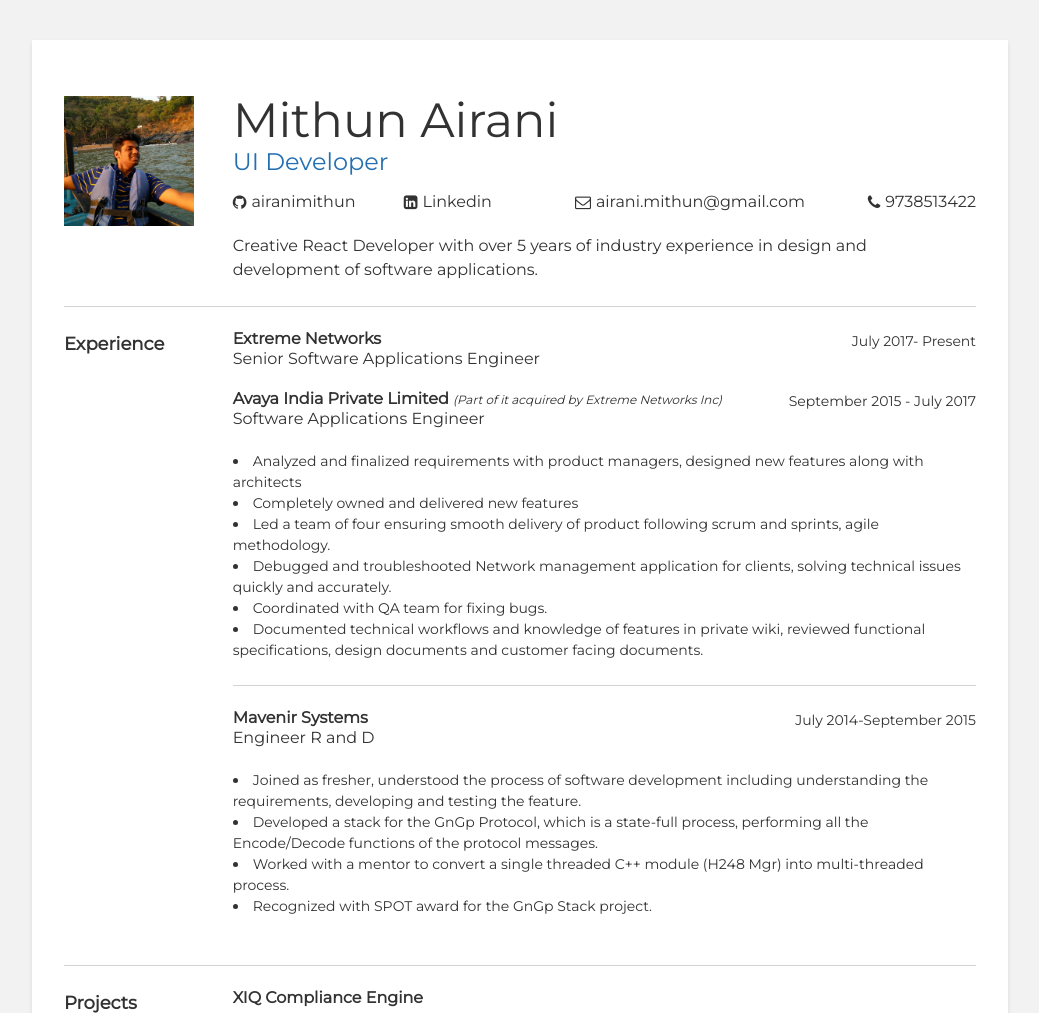
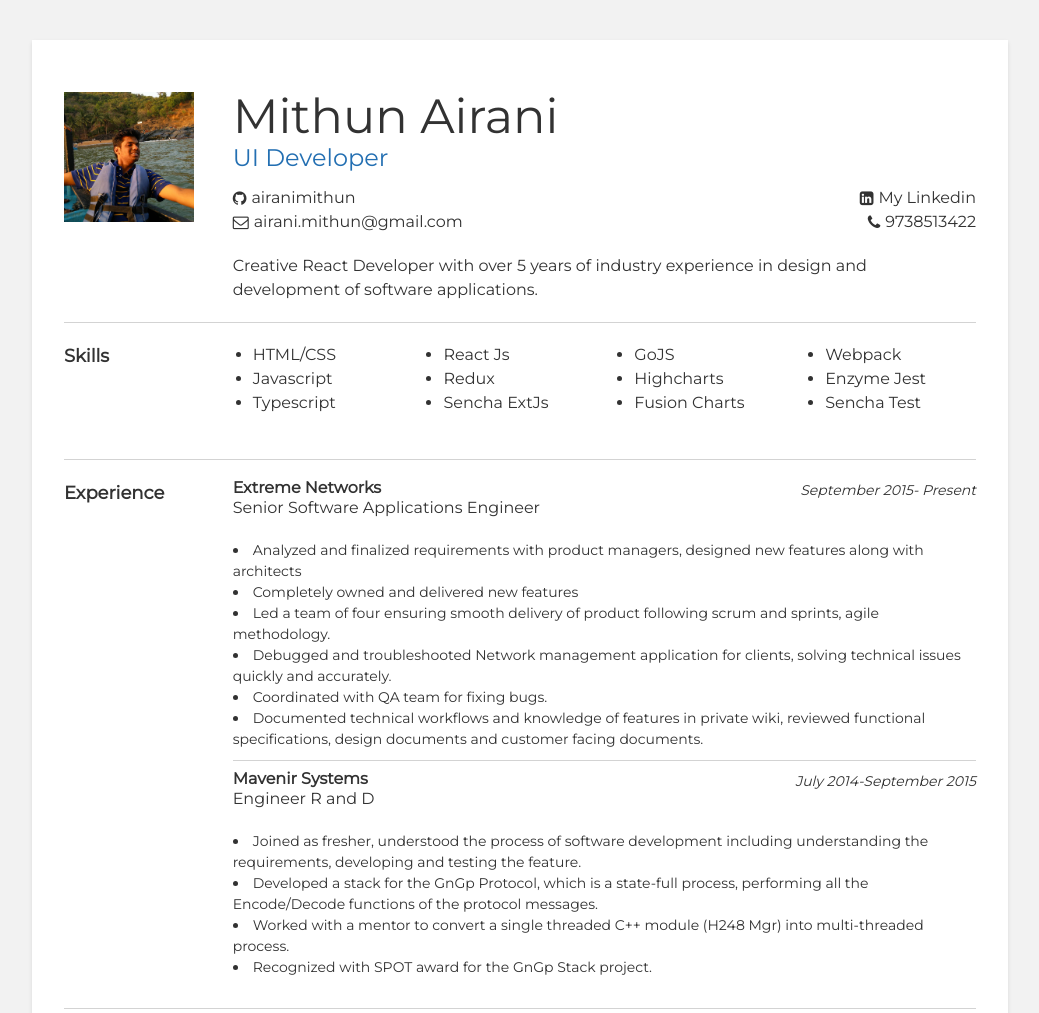
Before and after one commit to airanimithun/resume, a plain HTML site: page index.html in a window 1280 px wide. Shown: the top 1013 px of the page, without its empty margins (120-1159 px from the left). Drawn offline with nearby package versions, Linux system fonts and the light colour scheme.

Commit message:
Resume Changes to layout and print css

```diff
--- a/index.html
+++ b/index.html
@@ -33,6 +33,7 @@
         <div>
           <div class="my-name">Mithun Airani</div>
           <div class="my-title">UI Developer</div>
+          <div class="links-container">
             <div class="links">
               <div class="link-items">
                 <i class="fa fa-github icon" aria-hidden="true"></i>
@@ -43,11 +44,13 @@
               <div class="link-items">
                 <i class="fa fa-linkedin-square icon" aria-hidden="true"></i>
                 <a
-                href="https://www.linkedin.com/in/mithun-airani-33471376/"
+                  href="https://www.linkedin.com/in/mithunairani"
                   target="_blank"
-                >Linkedin</a
+                  >My Linkedin</a
                 >
               </div>
+            </div>
+            <div class="links">
               <div class="link-items">
                 <i class="fa fa-envelope-o icon" aria-hidden="true"></i>
                 <a href="mailto:airani.mithun@gmail.com"
@@ -59,6 +62,7 @@
                 <a href="tel:9738513422">9738513422</a>
               </div>
             </div>
+          </div>
           <p>
             Creative React Developer with over 5 years of industry experience in
             design and development of software applications.
@@ -67,6 +71,34 @@
         <!-- Images end -->
       </section>
       <section>
+        <div class="section-title">Skills</div>
+        <div>
+          <div class="skills-container">
+            <ul>
+              <li>HTML/CSS</li>
+              <li>Javascript</li>
+              <li>Typescript</li>
+            </ul>
+            <ul>
+              <li>React Js</li>
+              <li>Redux</li>
+              <li>Sencha ExtJs</li>
+            </ul>
+            <ul>
+              <li>GoJS</li>
+              <li>Highcharts</li>
+              <li>Fusion Charts</li>
+            </ul>
+            <ul>
+              <li>Webpack</li>
+              <li>Enzyme Jest</li>
+              <li>Sencha Test</li>
+            </ul>
+          </div>
+          <!-- End of SKill set-->
+        </div>
+      </section>
+      <section class="page-break">
         <div class="section-title">Experience</div>
         <div>
           <div class="job">
@@ -78,26 +110,7 @@
                 </div>
               </div>
               <div class="job-time">
-                July 2017- Present
-              </div>
-            </div>
-            <div class="job-title-container">
-              <div>
-                <div class="job-company">
-                  Avaya India Private Limited
-                  <span
-                    style="
-                      font-size: 12px;
-                      font-style: italic;
-                      font-weight: normal;
-                    "
-                    >(Part of it acquired by Extreme Networks Inc)</span
-                  >
-                </div>
-                <div class="job-title">Software Applications Engineer</div>
-              </div>
-              <div class="job-time">
-                September 2015 - July 2017
+                September 2015- Present
               </div>
             </div>
             <li class="work-experience">
@@ -160,7 +173,7 @@
         </div>
       </section>
 
-      <section>
+      <section class="page-start">
         <div class="section-title">Projects</div>
         <div>
           <div class="project">
@@ -175,7 +188,9 @@
               regimes - PCI, HIPAA and GDPR.
             </p>
             <p class="technolgies-used-container">
-              <span class='technolgies-used'>Technologies Used : </span> React, Redux, Typescript, SCSS, Material-UI, Material-Table, Dockers, NGINX, Jest-Enzyme.
+              <span class="technolgies-used">Technologies Used : </span> React,
+              Redux, Typescript, SCSS, Material-UI, Material-Table, Dockers,
+              NGINX, Jest-Enzyme.
             </p>
           </div>
           <div class="project">
@@ -190,7 +205,9 @@
               based on the layer selected.
             </p>
             <p class="technolgies-used-container">
-              <span class='technolgies-used'>Technologies Used : </span> HTML, CSS ExtJS, React, JavaScript, Typescript, SCSS, Bootstrap, Go JS, Highcharts, OpenLayers.
+              <span class="technolgies-used">Technologies Used : </span> HTML,
+              CSS ExtJS, React, JavaScript, Typescript, SCSS, Bootstrap, Go JS,
+              Highcharts, OpenLayers.
             </p>
           </div>
           <div class="project">
@@ -199,13 +216,15 @@
             </div>
             <p class="project-description">
               A signature product of Extreme's network management software. The
-              underlying algorithm is Avaya's top selling Fabric Connect (based
+              underlying algorithm is Extreme's top selling Fabric Connect (based
               on IEEE 802.1aq shortest path bridging) routing algorithm which
               involves a complex set of network configurations with various
               steps
             </p>
             <p class="technolgies-used-container">
-              <span class='technolgies-used'>Technologies Used : </span> HTML, CSS ExtJS, React, JavaScript, Typescript, SCSS, Sencha Test, Axure.
+              <span class="technolgies-used">Technologies Used : </span> HTML,
+              CSS ExtJS, React, JavaScript, Typescript, SCSS, Sencha Test,
+              Axure.
             </p>
           </div>
         </div>
@@ -235,34 +254,6 @@
       </section>
 
       <section>
-        <div class="section-title">Skills</div>
-        <div>
-          <div class="skills-container">
-            <ul>
-              <li>HTML/CSS</li>
-              <li>Javascript</li>
-              <li>Typescript</li>
-            </ul>
-            <ul>
-              <li>React Js</li>
-              <li>Redux</li>
-              <li>Sencha ExtJs</li>
-            </ul>
-            <ul>
-              <li>GoJS</li>
-              <li>Highcharts</li>
-              <li>Fusion Charts</li>
-            </ul>
-            <ul>
-              <li>Webpack</li>
-              <li>Enzyme Jest</li>
-              <li>Sencha Test</li>
-            </ul>
-          </div>
-          <!-- End of SKill set-->
-        </div>
-      </section>
-      <section>
         <div class="section-title">Interests</div>
         <div class="interests-container">
           <img src="img/guitar.svg" alt="icon" />
@@ -274,7 +265,7 @@
         </div>
       </section>
 
-      <section>
+      <!-- <section>
         <div class="section-title">References</div>
         <div>
           <div class="job-company">Seetharam V Rao</div>
@@ -293,7 +284,7 @@
           </div>
           <div class="refernce">More References on Request</div>
         </div>
-      </section>
+      </section> -->
     </div>
   </body>
 </html>
--- a/style.css
+++ b/style.css
@@ -38,7 +38,7 @@ section {
     display: grid;
     grid-template-columns: 1fr 5fr;
     grid-gap:20px;
-    padding: 24px 0;
+    padding: 20px 0;
     border-bottom : 1px solid lightgray;
 }
 
@@ -66,10 +66,12 @@ img.avatar{
     color: #236FB2;
 }
 
+.links-container{
+    margin: 10px 0px 20px 0px;
+}
 .links {
     display: flex;
-    margin: 10px 0 20px 0;
-    justify-content: space-evenly;
+    justify-content: space-around;
 }
 
 .link-items {
@@ -78,18 +80,14 @@ img.avatar{
     align-items: center;
 }
 
-.link-items svg {
-    margin-right: 6px;
-}
-
 .link-items:last-child {
     justify-content: flex-end;
 }
 
 
 .job, .project {
-    margin-bottom: 24px;
-    padding-bottom: 24px;
+    margin-bottom: 10px;
+    padding-bottom: 10px;
     border-bottom: 1px solid lightgrey;
 }
 
@@ -112,6 +110,7 @@ img.avatar{
 
 .job-time {
     font-size: 14px;
+    font-style: italic;
 }
 
 .work-experience{
@@ -184,3 +183,8 @@ img.avatar{
         grid-template-columns: 1fr 1fr;
     }
 }
+
+@media print {
+    .page-break {page-break-after: always;}
+    .page-start {margin-top: 50px;}
+  }
```
Lines whose indentation alone changed are shown as unchanged.
